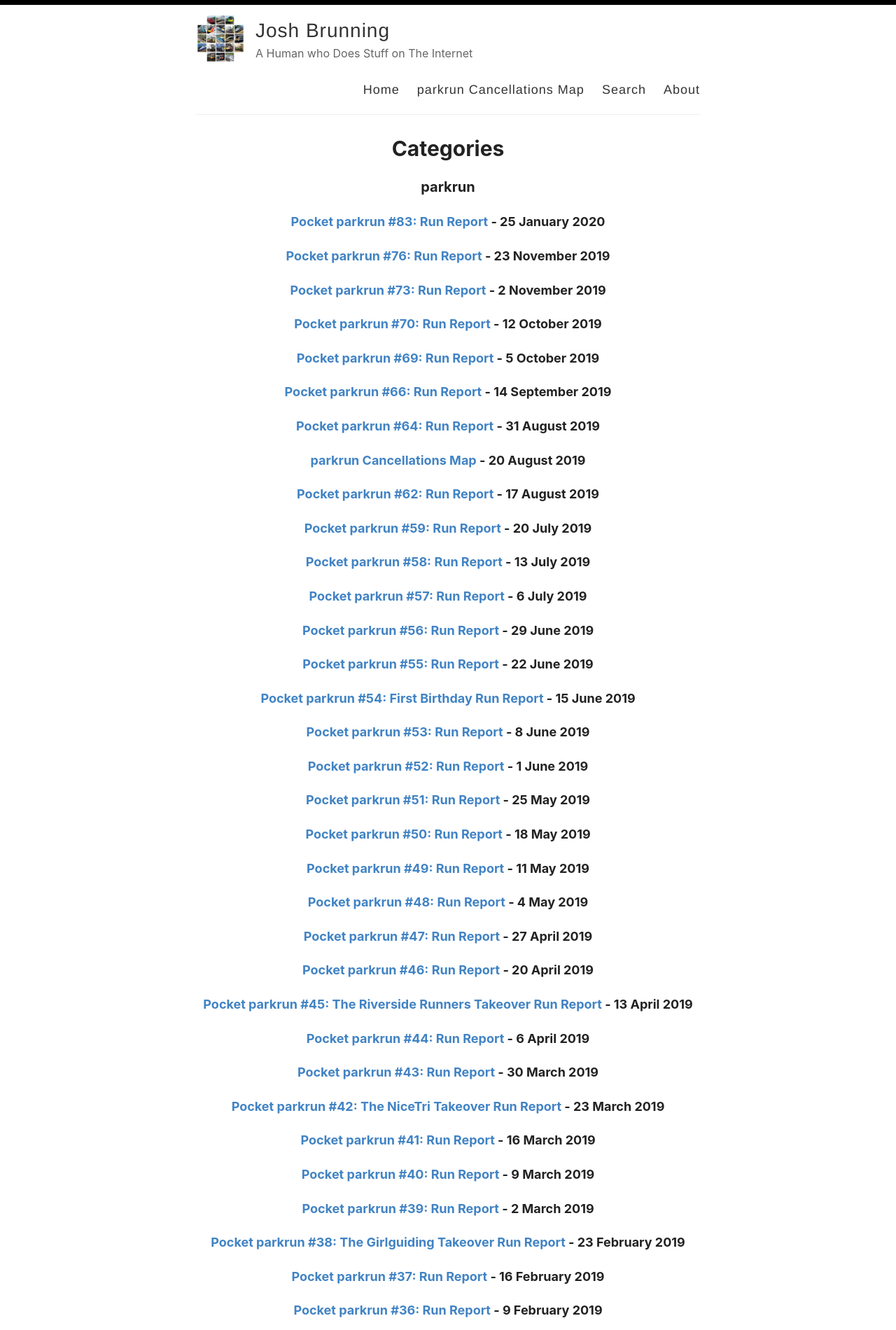
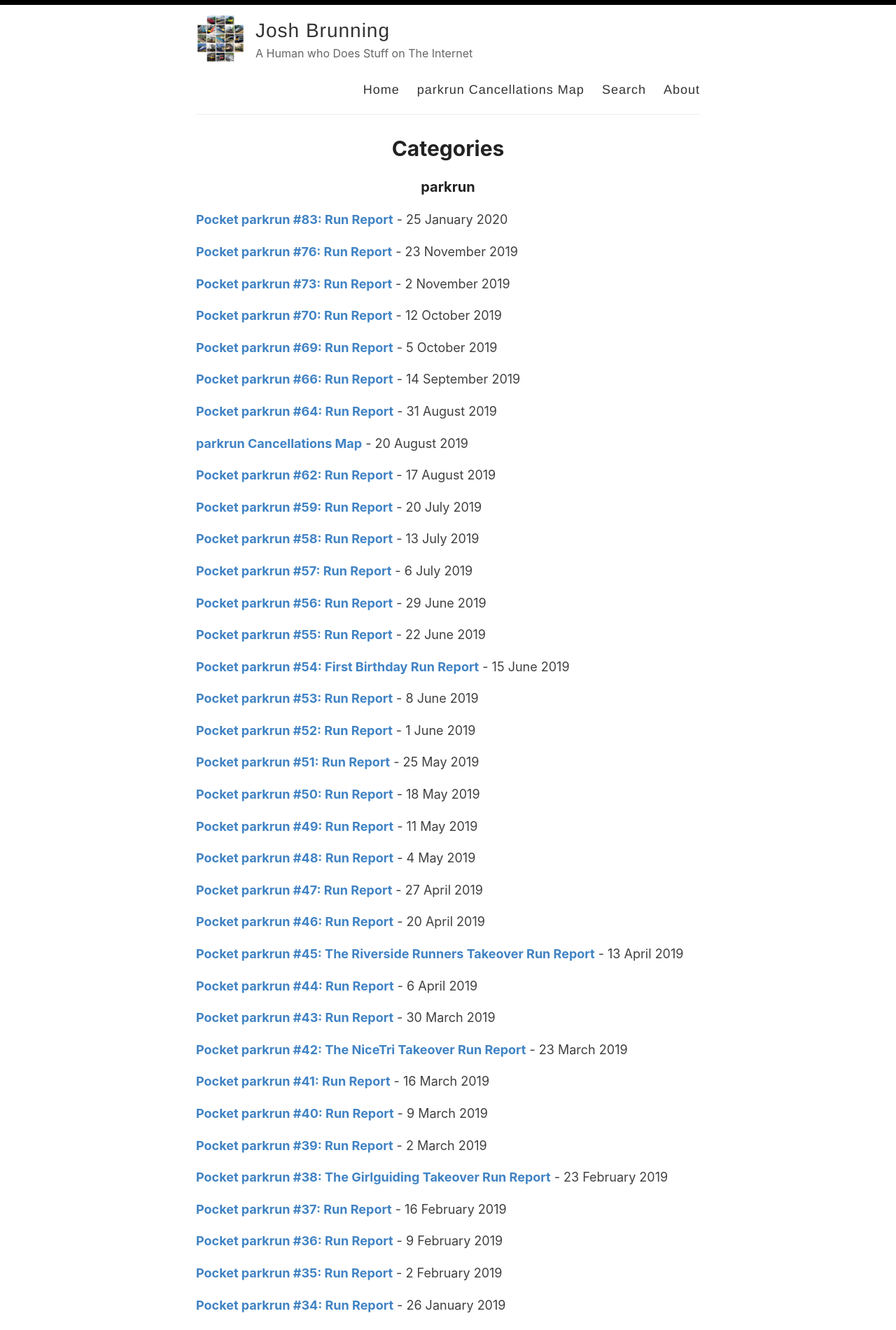
Before and after one commit to josh-justjosh/blog, a Jekyll site: the page built from _pages/categories.md, in a window 1280 px wide. Shown: the top 1900 px of the page at 70% size. Built offline with Jekyll 4.4.1, drawn with Linux system fonts in a browser that asks for light colours.

```diff
--- a/_pages/categories.md
+++ b/_pages/categories.md
@@ -16,7 +16,7 @@ title: Categories
     <a name="{{ category_name | slugize }}"></a>
     {% for post in site.categories[category_name] %}
     <article class="archive-item">
-      <h4><a href="{{ site.baseurl }}{{ post.url }}">{% if post.title and post.title != "" %}{{post.title}}{% else %}{{post.excerpt |strip_html}}{%endif%}</a> - {% if post.date and post.date != "" %}{{ post.date | date: "%e %B %Y" }}{%endif%}</h4>
+      <p><b><a href="{{ site.baseurl }}{{ post.url }}">{% if post.title and post.title != "" %}{{post.title}}{% else %}{{post.excerpt |strip_html}}{%endif%}</a></b> - {% if post.date and post.date != "" %}{{ post.date | date: "%e %B %Y" }}{%endif%}</p>
     </article>
     {% endfor %}
   </div>
```
